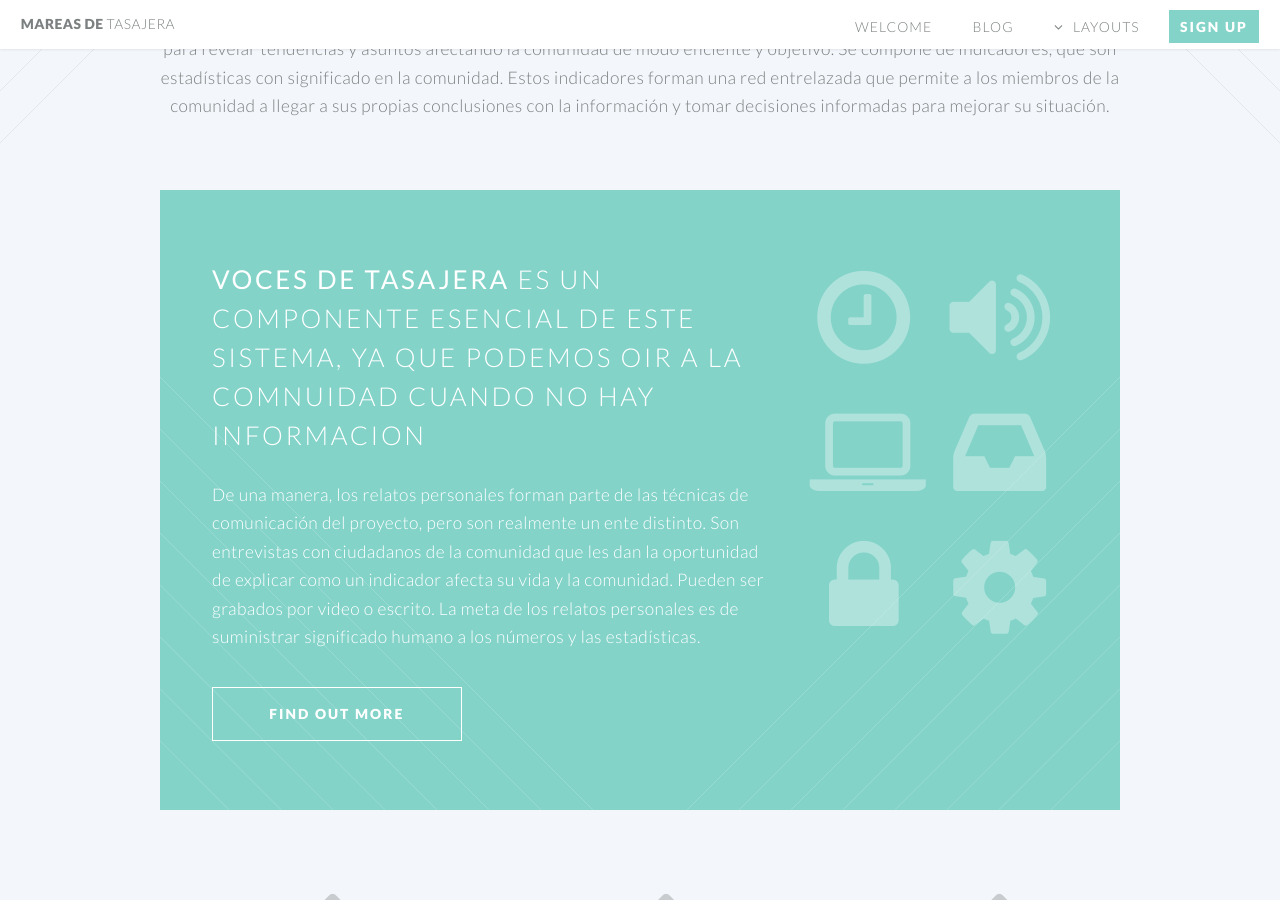
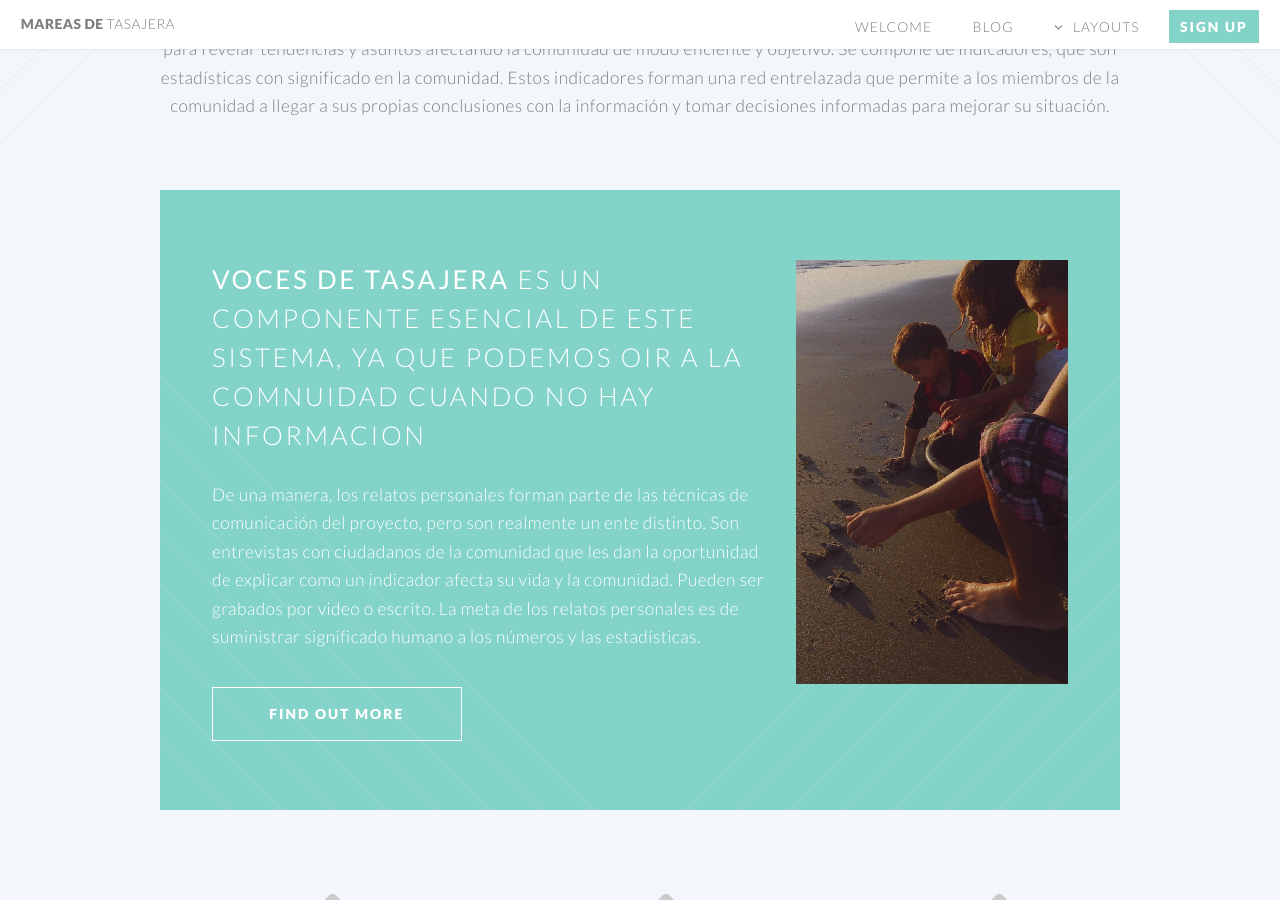
Before and after one commit to danteo90/danteo90.github.io, a Jekyll site: the page built from index.html, in a window 1280 px wide and 900 px high, scrolled down 890 px. Built offline with Jekyll 4.4.1, drawn with Linux system fonts in a browser that asks for light colours.

Commit message:
Update index.html

```diff
--- a/index.html
+++ b/index.html
@@ -28,16 +28,11 @@ layout: landing-page
 								</footer>
 
 							</div>
-							<div class="4u skel-cell-important">
+							<div class="4u">
 
-								<ul class="featured-icons">
-									<li><span class="icon fa-clock-o"><span class="label">Feature 1</span></span></li>
-									<li><span class="icon fa-volume-up"><span class="label">Feature 2</span></span></li>
-									<li><span class="icon fa-laptop"><span class="label">Feature 3</span></span></li>
-									<li><span class="icon fa-inbox"><span class="label">Feature 4</span></span></li>
-									<li><span class="icon fa-lock"><span class="label">Feature 5</span></span></li>
-									<li><span class="icon fa-cog"><span class="label">Feature 6</span></span></li>
-								</ul>
+								<section>
+									<a href="#" class="image featured"><img src="images/kids_turtle.jpg" alt="" /></a>
+								</section>
 
 							</div>
 						</div>
```
